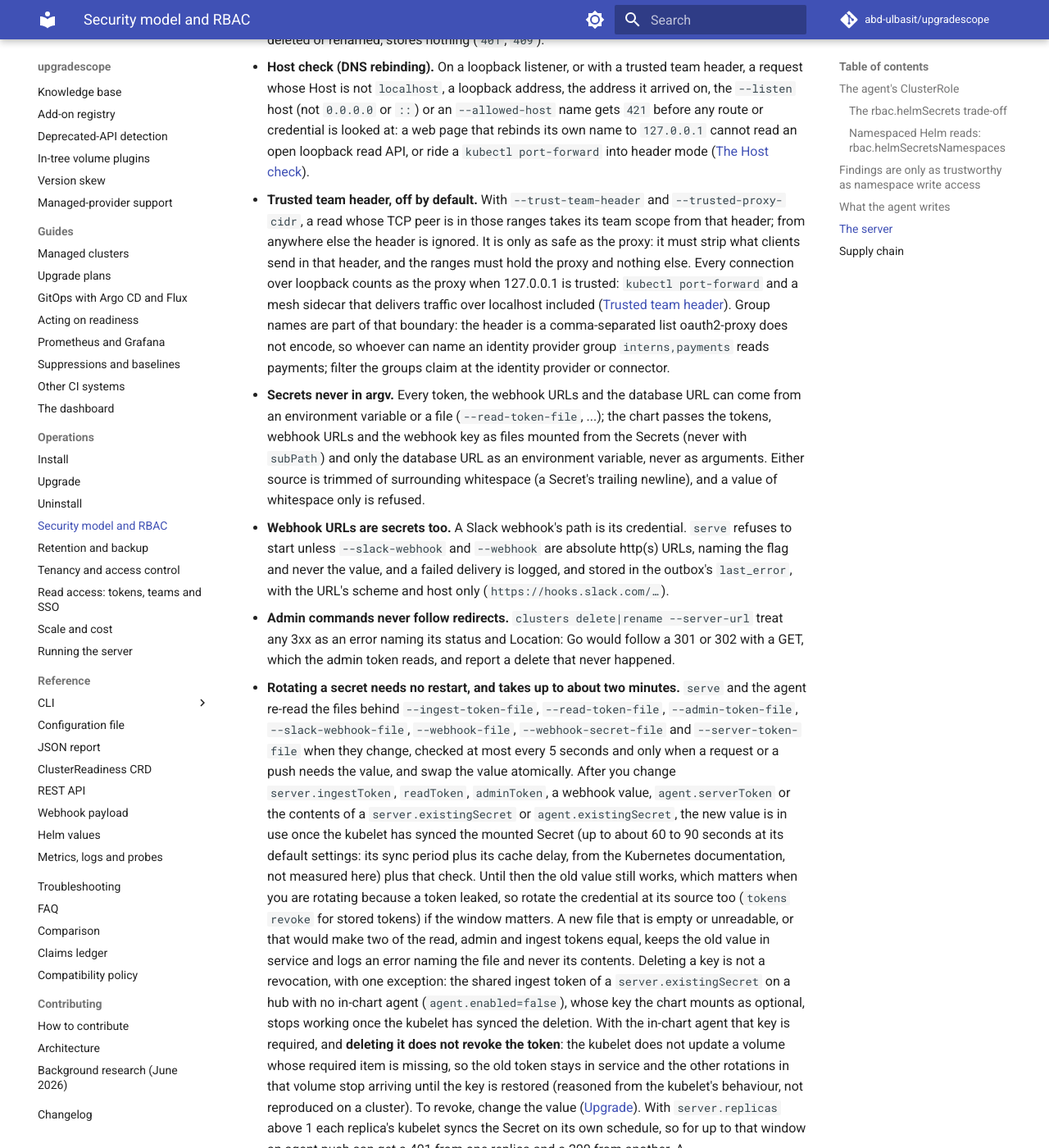
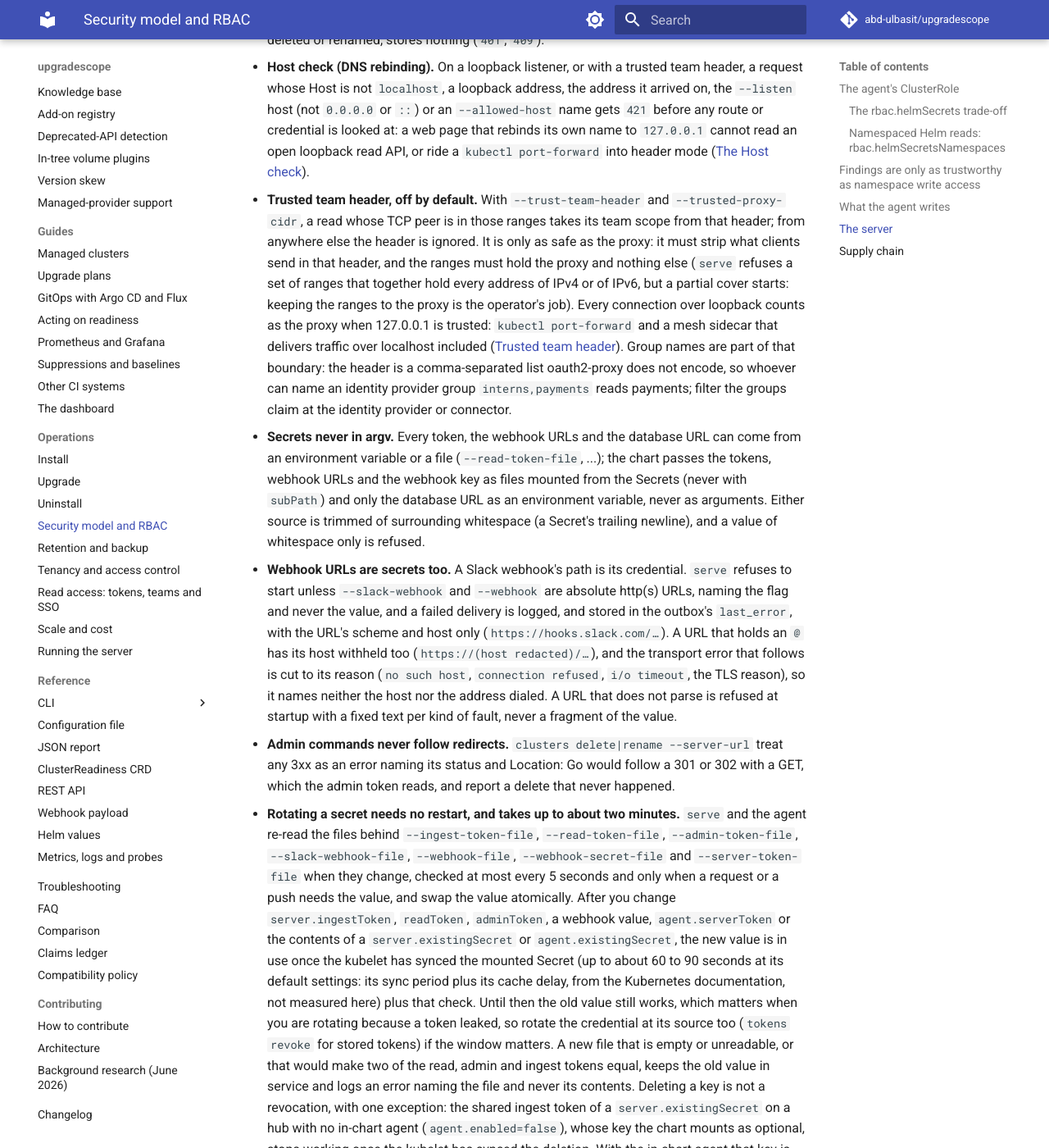
Before and after one commit to abd-ulbasit/upgradescope, an MkDocs documentation site: the page built from docs/operations/security-model-and-rbac.md, in a window 1280 px wide and 1400 px high, scrolled down 6320 px. Shown: the whole window at 82% size. Built offline with MkDocs 1.6.1 and Material for MkDocs 9.7.7, drawn with Linux system fonts in a browser that asks for light colours; comment, search, counter and statistics services are not loaded.

Commit message:
docs: trusted-proxy union rule, withheld webhook host, per-platform CA wording
SE-16, SE-19 and SE-27 say what the code now does and name the new tests;
auth.md, security-model-and-rbac.md, operations.md and SECURITY.md state
the union rule and what is withheld from a delivery error.

Refs #370, #371, #372

Co-Authored-By: Claude Fable 5 <noreply@anthropic.com>

```diff
--- a/docs/operations/security-model-and-rbac.md
+++ b/docs/operations/security-model-and-rbac.md
@@ -234,7 +234,10 @@ cannot read is reported as not assessed.
   `--trusted-proxy-cidr`, a read whose TCP peer is in those ranges takes its
   team scope from that header; from anywhere else the header is ignored. It
   is only as safe as the proxy: it must strip what clients send in that
-  header, and the ranges must hold the proxy and nothing else. Every
+  header, and the ranges must hold the proxy and nothing else (`serve`
+  refuses a set of ranges that together hold every address of IPv4 or of
+  IPv6, but a partial cover starts: keeping the ranges to the proxy is the
+  operator's job). Every
   connection over loopback counts as the proxy when 127.0.0.1 is trusted:
   `kubectl port-forward` and a mesh sidecar that delivers traffic over
   localhost included
@@ -255,7 +258,12 @@ cannot read is reported as not assessed.
   `--webhook` are absolute http(s) URLs, naming the flag and never the
   value, and a failed delivery is logged, and stored in the outbox's
   `last_error`, with the URL's scheme and host only
-  (`https://hooks.slack.com/…`).
+  (`https://hooks.slack.com/…`). A URL that holds an `@` has its host
+  withheld too (`https://(host redacted)/…`), and the transport error that
+  follows is cut to its reason (`no such host`, `connection refused`,
+  `i/o timeout`, the TLS reason), so it names neither the host nor the
+  address dialed. A URL that does not parse is refused at startup with a
+  fixed text per kind of fault, never a fragment of the value.
 - **Admin commands never follow redirects.** `clusters delete|rename
   --server-url` treat any 3xx as an error naming its status and Location:
   Go would follow a 301 or 302 with a GET, which the admin token reads,
```
Also changed, not shown: SECURITY.md (+2 -1 lines), docs/claims.md (+3 -3 lines), docs/operations.md (+2 -1 lines), docs/operations/auth.md (+6 -1 lines).
